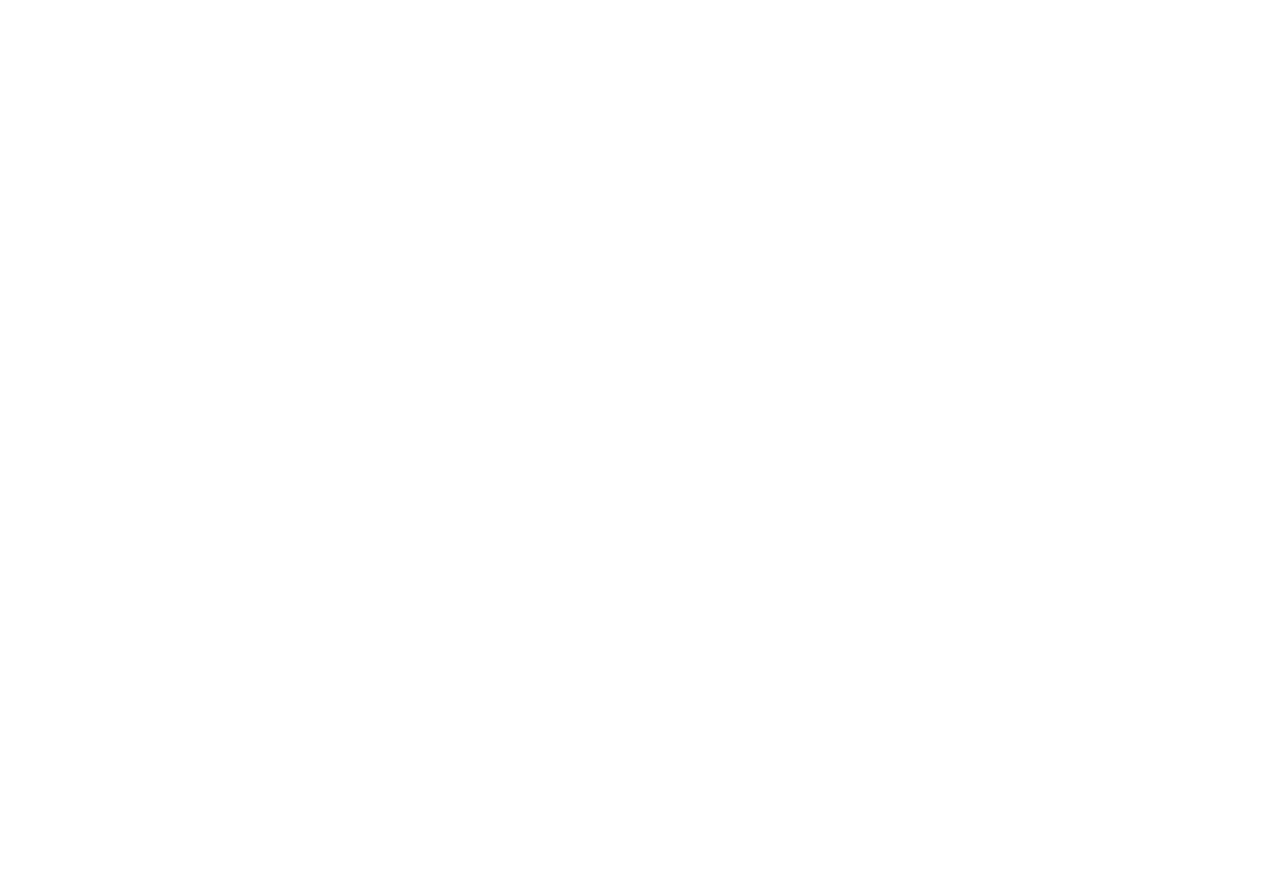
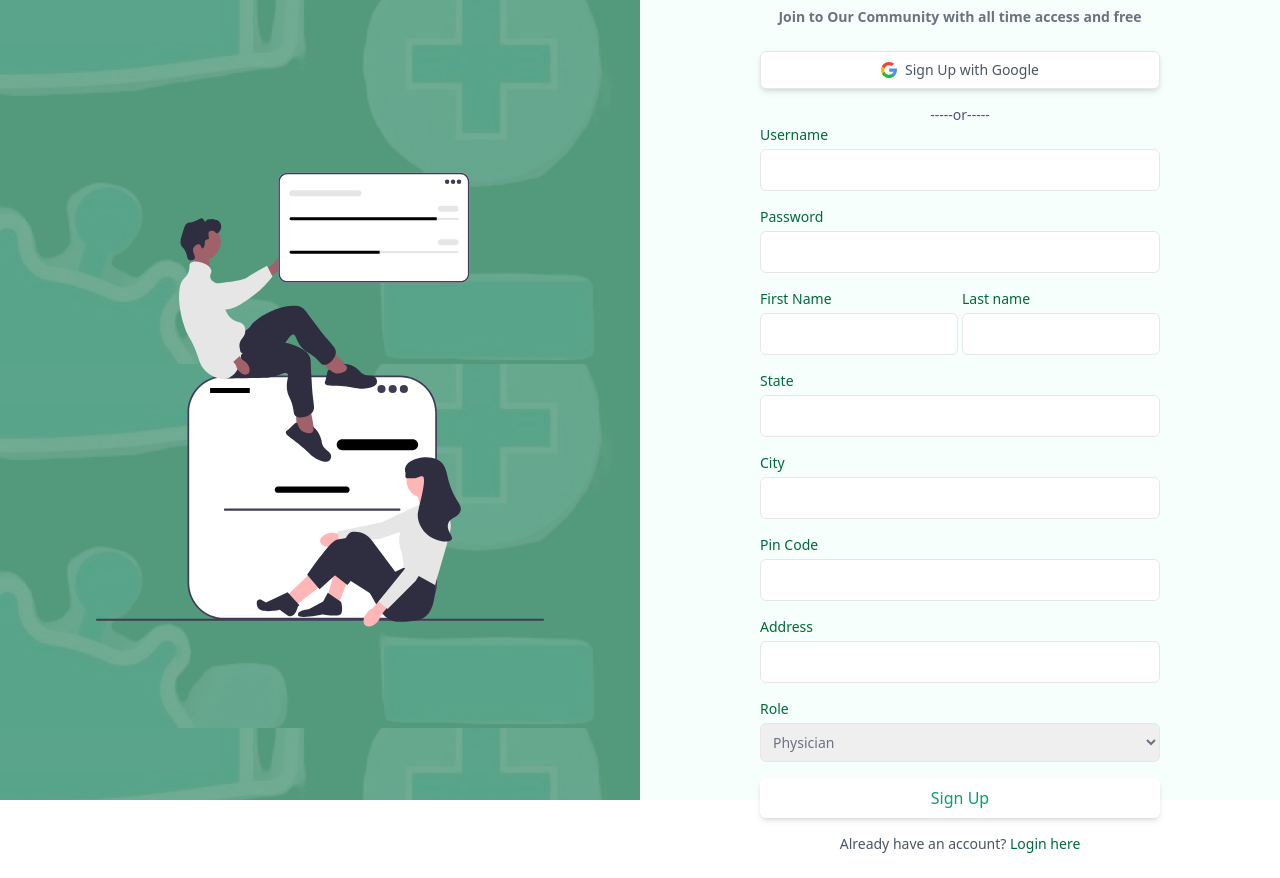
Before and after one commit to InternLay-HG/SMHackers, a React (Vite) app in the folder Frontend/: page /login in a window 1280 px wide. Before the commit this address had no page. Before the commit the page ends 800 px from the top, so only its background shows below. Built offline with nearby package versions, Linux system fonts and the light colour scheme; a web font is replaced by a local one.

Commit message:
Connected Signup

```diff
--- a/Frontend/package.json
+++ b/Frontend/package.json
@@ -10,6 +10,7 @@
     "preview": "vite preview"
   },
   "dependencies": {
+    "axios": "^1.7.7",
     "react": "^18.3.1",
     "react-dom": "^18.3.1",
     "react-router-dom": "^6.28.0"
--- a/Frontend/src/App.jsx
+++ b/Frontend/src/App.jsx
@@ -1,5 +1,6 @@
 import { Home } from "./Pages/Home.jsx";
 import { Labrecords } from "./Pages/Labrecords.jsx";
+import { Login } from "./Pages/Login.jsx";
 import PrevRecords from "./Pages/PrevRecords.jsx";
 import { Signup } from "./Pages/signup.jsx"
 import { BrowserRouter, Routes, Route } from 'react-router-dom';
@@ -11,6 +12,7 @@
         <Routes>
         <Route path="/" element={<Home/>}></Route>
         <Route path='/signup' element={<Signup/>}></Route>
+        <Route path='/login' element={<Login/>}></Route>
         <Route path='/records' element={<PrevRecords/>}></Route>
         <Route path='/lab' element={<Labrecords/>}></Route>
         </Routes>
--- a/Frontend/src/Pages/Login.jsx
+++ b/Frontend/src/Pages/Login.jsx
@@ -1,8 +1,28 @@
 import React from 'react'
+import { useState } from "react"
+import {Inputfield} from '../components/inputfield'
+import { useNavigate } from "react-router-dom"
+import { Link } from "react-router-dom"
 
 export const Login = () => {
+
+  const [firstName, setFirstName] = useState("");
+  const [lastName, setLastName] = useState("");
+  const [username, setUsername] = useState("");
+  const [password, setPassword] = useState("");
+  const [state,setState]=useState("");
+  const [city,setCity]=useState("");
+  const [pincode,setPincode]=useState();
+  const [address,setAddress]=useState("")
+  const [role,setRole]=useState("");
+
+  const navigate = useNavigate();
+
   return (
-    <div class="flex h-screen">
+
+
+
+<div class="flex h-screen">
 
   <div class="hidden lg:flex items-center justify-center flex-1 bg-[#00693cac] bg-search bg-opacity-5">
     <div class="max-w-md text-center">
@@ -79,7 +99,8 @@
 
   <div class="w-full bg-[#f6fffb] lg:w-1/2 flex items-center justify-center">
     <div class="max-w-md w-full p-6">
-      <h1 class="text-3xl font-semibold mb-6 text-[#00693B] font-inter text-center">Login</h1>
+      <h1 class="text-3xl font-semibold mb-6 text-[#00693B] font-inter text-center">Sign Up</h1>
+      <h1 class="text-sm font-semibold mb-6 text-gray-500 text-center">Join to Our Community with all time access and free </h1>
       <div class="mt-4 flex flex-col lg:flex-row items-center justify-between">
         <div class="w-full mb-2 lg:mb-0">
           <button type="button" class="w-full flex justify-center items-center gap-2 bg-white text-sm text-gray-600 p-2 rounded-md border border-gray-200 focus:outline-none focus:ring-2 focus:ring-offset-2 focus:ring-gray-200  hover:bg-gray-8 hover:bg-green-100 shadow-md focus:shadow-lg  transition-colors duration-300">
@@ -88,27 +109,81 @@
               <path fill="#518ef8" d="M507.527 208.176C510.467 223.662 512 239.655 512 256c0 18.328-1.927 36.206-5.598 53.451-12.462 58.683-45.025 109.925-90.134 146.187l-.014-.014-73.044-3.727-10.338-64.535c29.932-17.554 53.324-45.025 65.646-77.911h-136.89V208.176h245.899z"></path>
               <path fill="#28b446" d="m416.253 455.624.014.014C372.396 490.901 316.666 512 256 512c-97.491 0-182.252-54.491-225.491-134.681l82.961-67.91c21.619 57.698 77.278 98.771 142.53 98.771 28.047 0 54.323-7.582 76.87-20.818l83.383 68.262z"></path>
               <path fill="#f14336" d="m419.404 58.936-82.933 67.896C313.136 112.246 285.552 103.82 256 103.82c-66.729 0-123.429 42.957-143.965 102.724l-83.397-68.276h-.014C71.23 56.123 157.06 0 256 0c62.115 0 119.068 22.126 163.404 58.936z"></path>
-            </svg> Login with Google </button>
-        </div>
-        <div class="mt-4 text-sm text-gray-600 text-center">
-          <p>-----or-----</p>
+            </svg> Sign Up with Google </button>
         </div>
 
       </div>
-      <form action="#" method="POST" class="space-y-4">
+      <div class="mt-4 text-sm text-gray-600 text-center">
+        <p>-----or-----</p>
+      </div>
+      <form action="/signup" method="POST" class="space-y-4">
 
-        <Inputfield text={"Username"} type={"text"} id={"username"}/>
-        <Inputfield text={"Password"} type={"password"} id={"password"} pattern=".{8,}"/>
+        <Inputfield text={"Username"} type={"text"} id={"username"} onChange={(e) => {
+          setUsername(e.target.value)
+        }}/>
+        <Inputfield  onChange={(e) => {
+          setPassword(e.target.value)
+        }} text={"Password"} type={"password"} id={"password"} pattern=".{8,}"/>
+
+        <section className="flex justify-around gap-1">
+          <Inputfield text={"First Name"} type={"text"} id={"firstName"} onChange={e => {
+          setFirstName(e.target.value);
+        }}/>
+          <Inputfield text={"Last name"} type={"text"} id={"lastName"} onChange={(e) => {
+          setLastName(e.target.value);
+        }}/>
+        </section>
+
+          <Inputfield text={"State"} type={"text"} id={"state"} onChange={(e) => {
+          setState(e.target.value);
+        }}/>
+         <Inputfield text={"City"} type={"text"} id={"city"} onChange={(e) => {
+          setCity(e.target.value);
+        }}/>
+          <Inputfield text={"Pin Code"} type={"number"} id={"pincode"} onChange={(e) => {
+          setPincode(e.target.value)
+        }}/>
+
+        <Inputfield text={"Address"} type={"text"} id={"address"} onChange={(e) => {
+          setAddress(e.target.value)
+        }}/>
+        <div>
+        <label for="role" className="block text-sm font-medium text-[#00693B]">Role</label>
+
+        <select  onChange={(e) => {
+          setRole(e.target.value)
+        }} id="role" name="role" className="mt-1 text-sm font-medium text-gray-500 p-2 w-full border rounded-md focus:border-[#00693c8d] focus:border-2 focus:outline-none  transition-colors duration-300">
+            <option value="Physician">Physician</option>
+            <option value="Nurses">Nurses</option>
+            <option value="Patient">Patient</option>
+            <option value="Admin">Admin</option>
+
+
+        </select>
+        </div>
 
 
 
         <div>
-          <button type="submit" className="w-full bg-white p-2 rounded-md hover:bg-gray-8 hover:bg-green-100 text-medic-green shadow-md focus:shadow-lg focus:ring-offset-2 transition-colors duration-300">Login</button>
+          <button onClick={async () => {
+            const response = await axios.post("http://localhost:3000/api/v1/user/signup", {
+              username,
+              firstName,
+              lastName,
+              password,
+              state,
+              city,
+              pincode,
+              address,
+              role
+            });
+            localStorage.setItem("token", response.data.token)
+            navigate("/")
+          }}  type="submit" className="w-full bg-white p-2 rounded-md hover:bg-gray-8 hover:bg-green-100 text-medic-green shadow-md focus:shadow-lg focus:ring-offset-2 transition-colors duration-300">Sign Up</button>
         </div>
       </form>
       <div class="mt-4 text-sm text-gray-600 text-center">
-        <p>Don't have an account? <a href="#" class="text-[#00693B] hover:underline">SignUp here</a>
-        </p>
+      <p>Already have an account? <Link to="/login" className="text-[#00693B] hover:underline">Login here</Link></p>
       </div>
     </div>
   </div>
--- a/Frontend/src/Pages/signup.jsx
+++ b/Frontend/src/Pages/signup.jsx
@@ -1,7 +1,31 @@
 import React from 'react'
+import { useState } from "react"
 import {Inputfield} from '../components/inputfield'
+import { useNavigate } from "react-router-dom"
+import { Link } from "react-router-dom"
+import axios from "axios";
 
 export const Signup = () => {
+
+  const [firstName, setFirstName] = useState("");
+  const [lastName, setLastName] = useState("");
+  const [username, setUsername] = useState("");
+  const [password, setPassword] = useState("");
+  const [state,setState]=useState("");
+  const [city,setCity]=useState("");
+  const [pincode,setPincode]=useState(0);
+  const [address,setAddress]=useState("")
+  const [role,setRole]=useState("");
+
+  const handlePincodeChange = (e) => {
+    const value = e.target.value;
+    if (/^\d+$/.test(value)) {
+      setPincode(Number(value));
+    }
+  };
+
+  const navigate = useNavigate();
+
   return (
 
 
@@ -102,26 +126,44 @@
       </div>
       <form action="/signup" method="POST" class="space-y-4">
 
-        <Inputfield text={"Username"} type={"text"} id={"username"}/>
-        <Inputfield text={"Password"} type={"password"} id={"password"} pattern=".{8,}"/>
+        <Inputfield text={"Username"} type={"text"} id={"username"} onChange={(e) => {
+          setUsername(e.target.value)
+        }}/>
+        <Inputfield  onChange={(e) => {
+          setPassword(e.target.value)
+        }} text={"Password"} type={"password"} id={"password"} pattern=".{8,}"/>
 
         <section className="flex justify-around gap-1">
-          <Inputfield text={"First Name"} type={"text"} id={"firstName"}/>
-          <Inputfield text={"Last name"} type={"text"} id={"lastName"}/>
+          <Inputfield text={"First Name"} type={"text"} id={"firstName"} onChange={e => {
+          setFirstName(e.target.value);
+        }}/>
+          <Inputfield text={"Last name"} type={"text"} id={"lastName"} onChange={(e) => {
+          setLastName(e.target.value);
+        }}/>
         </section>
 
-          <Inputfield text={"State"} type={"text"} id={"state"}/>
-          <Inputfield text={"Pin Code"} type={"number"} id={"pincode"}/>
+          <Inputfield text={"State"} type={"text"} id={"state"} onChange={(e) => {
+          setState(e.target.value);
+        }}/>
+         <Inputfield text={"City"} type={"text"} id={"city"} onChange={(e) => {
+          setCity(e.target.value);
+        }}/>
+          <Inputfield text={"Pin Code"} type={"number"} id={"pincode"}  onChange={handlePincodeChange}/>
 
-        <Inputfield text={"Address"} type={"text"} id={"address"}/>
+        <Inputfield text={"Address"} type={"text"} id={"address"} onChange={(e) => {
+          setAddress(e.target.value)
+        }}/>
         <div>
         <label for="role" className="block text-sm font-medium text-[#00693B]">Role</label>
 
-        <select id="role" name="role" className="mt-1 text-sm font-medium text-gray-500 p-2 w-full border rounded-md focus:border-[#00693c8d] focus:border-2 focus:outline-none  transition-colors duration-300">
+        <select  onChange={(e) => {
+          setRole(e.target.value)
+        }} id="role" name="role" className="mt-1 text-sm font-medium text-gray-500 p-2 w-full border rounded-md focus:border-[#00693c8d] focus:border-2 focus:outline-none  transition-colors duration-300">
             <option value="Physician">Physician</option>
             <option value="Nurses">Nurses</option>
             <option value="Patient">Patient</option>
             <option value="Admin">Admin</option>
+
 
         </select>
         </div>
@@ -129,12 +171,25 @@
 
 
         <div>
-          <button type="submit" className="w-full bg-white p-2 rounded-md hover:bg-gray-8 hover:bg-green-100 text-medic-green shadow-md focus:shadow-lg focus:ring-offset-2 transition-colors duration-300">Sign Up</button>
+          <button onClick={async () => {
+            const response = await axios.post("http://localhost:3000/api/v1/user/signup", {
+              username,
+              firstName,
+              lastName,
+              password,
+              state,
+              city,
+              pincode,
+              address,
+              role
+            });
+            localStorage.setItem("token", response.data.token)
+            navigate("/")
+          }}  type="submit" className="w-full bg-white p-2 rounded-md hover:bg-gray-8 hover:bg-green-100 text-medic-green shadow-md focus:shadow-lg focus:ring-offset-2 transition-colors duration-300">Sign Up</button>
         </div>
       </form>
       <div class="mt-4 text-sm text-gray-600 text-center">
-        <p>Already have an account? <a href="#" class="text-[#00693B] hover:underline">Login here</a>
-        </p>
+      <p>Already have an account? <Link to="/login" className="text-[#00693B] hover:underline">Login here</Link></p>
       </div>
     </div>
   </div>
--- a/Frontend/src/components/inputfield.jsx
+++ b/Frontend/src/components/inputfield.jsx
@@ -5,13 +5,14 @@
     type,
     text,
     id,
-    pattern="."
+    pattern=".",
+    onChange
   }
 ) => {
   return (
     <div>
       <label for={text} className="block text-sm font-medium text-[#00693B]">{text}</label>
-      <input type={type} id={id} pattern={pattern} name={text} className="mt-1 p-2 w-full border rounded-md focus:border-[#00693c8d] focus:border-2 focus:outline-none  transition-colors duration-300"/>
+      <input  onChange={onChange} type={type} id={id} pattern={pattern} name={text} className="mt-1 p-2 w-full border rounded-md focus:border-[#00693c8d] focus:border-2 focus:outline-none  transition-colors duration-300"/>
     </div>
   )
 }
```
Also changed, not shown: Frontend/src/Pages/Home.jsx (+65 -37 lines), Frontend/src/components/header.jsx (+18 -10 lines), 1 other file (tests, documents, lock files or other folders).
